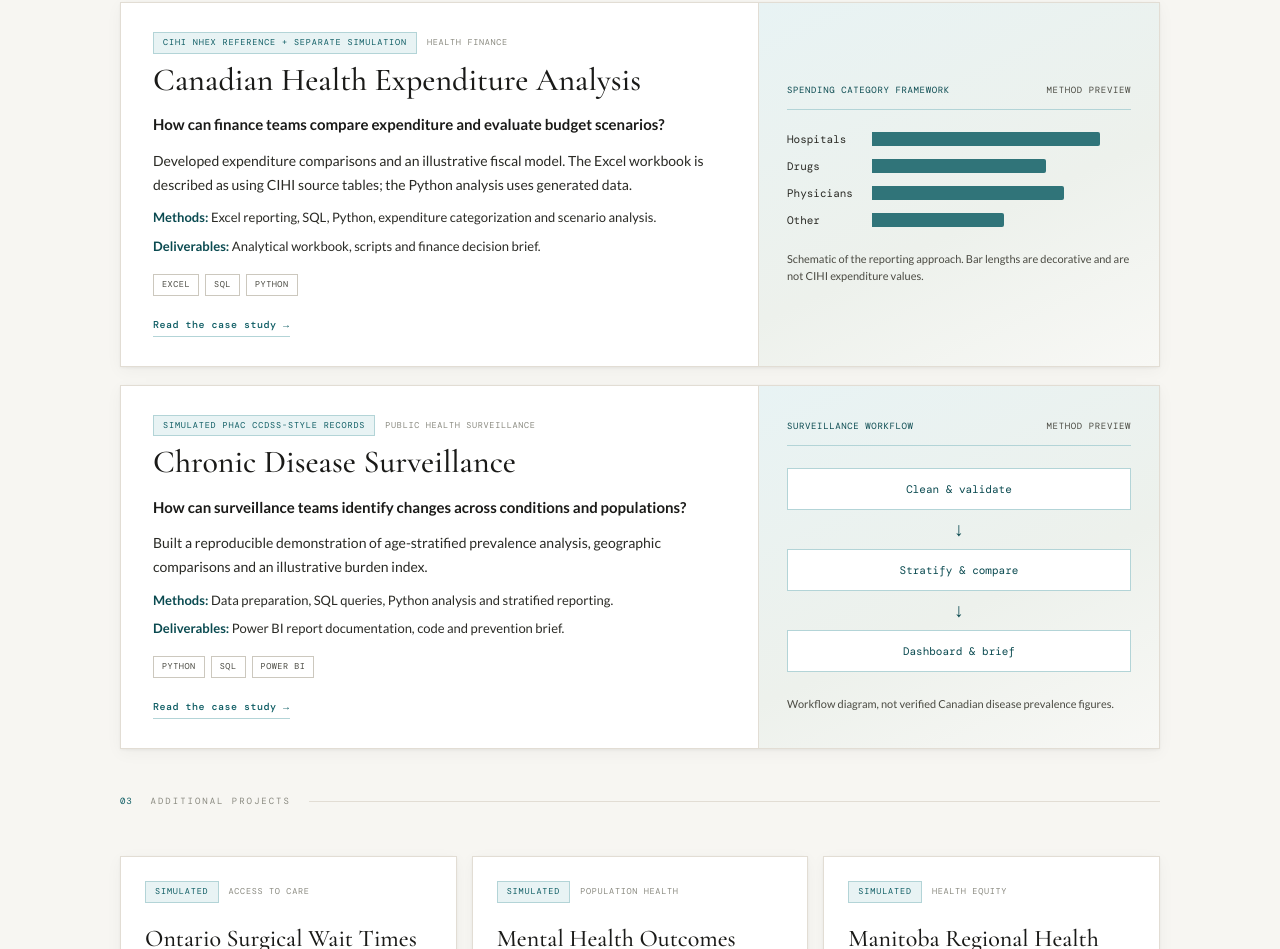
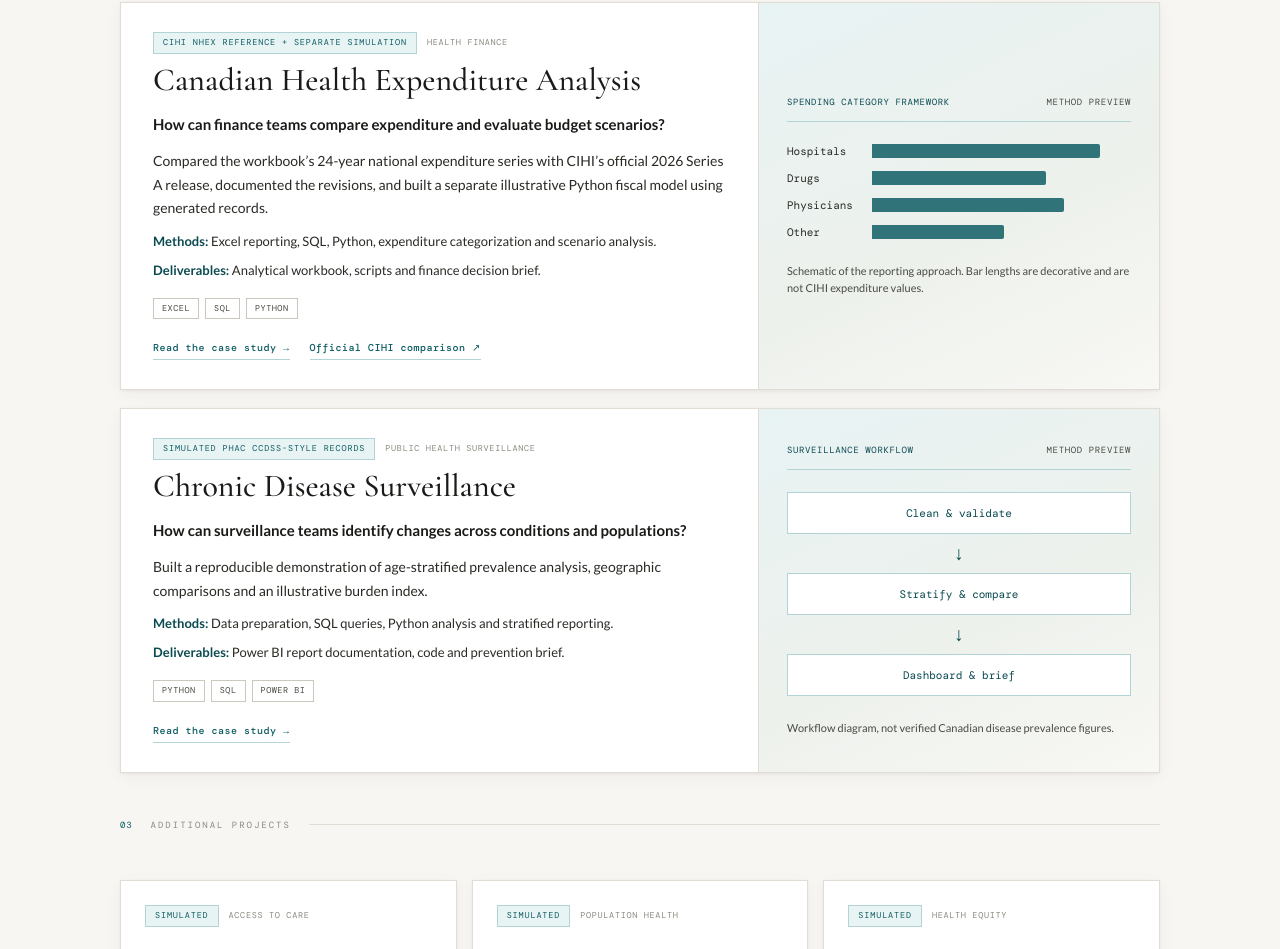
Before and after one commit to Famiyke/health-data-portfolio, a plain HTML site: page index.html in a window 1280 px wide. Shown: the part 2162-3111 px from the top of the page. Drawn offline with nearby package versions, Linux system fonts and the light colour scheme; a web font is replaced by a local one.

Commit message:
Feature source-checked 24-year CIHI comparison in expenditure project

```diff
--- a/index.html
+++ b/index.html
@@ -565,11 +565,11 @@ section[id] { scroll-margin-top: 75px; }
           <div class="proj-meta"><span class="proj-src">CIHI NHEX reference + separate simulation</span><span class="proj-domain">Health finance</span></div>
           <h3>Canadian Health Expenditure Analysis</h3>
           <p class="featured-question">How can finance teams compare expenditure and evaluate budget scenarios?</p>
-          <p>Developed expenditure comparisons and an illustrative fiscal model. The Excel workbook is described as using CIHI source tables; the Python analysis uses generated data.</p>
+          <p>Compared the workbook’s 24-year national expenditure series with CIHI’s official 2026 Series A release, documented the revisions, and built a separate illustrative Python fiscal model using generated records.</p>
           <div class="featured-detail"><strong>Methods:</strong> Excel reporting, SQL, Python, expenditure categorization and scenario analysis.</div>
           <div class="featured-detail"><strong>Deliverables:</strong> Analytical workbook, scripts and finance decision brief.</div>
           <div class="proj-tools"><span class="tool">Excel</span><span class="tool">SQL</span><span class="tool">Python</span></div>
-          <div class="featured-actions"><a href="https://github.com/Famiyke/health-expenditure-canada" target="_blank" rel="noopener noreferrer">Read the case study →</a></div>
+          <div class="featured-actions"><a href="https://github.com/Famiyke/health-expenditure-canada" target="_blank" rel="noopener noreferrer">Read the case study →</a><a href="https://github.com/Famiyke/health-expenditure-canada/blob/main/OFFICIAL_NHEX_RECONCILIATION.md" target="_blank" rel="noopener noreferrer">Official CIHI comparison ↗</a></div>
         </div>
         <div class="featured-visual">
           <div class="visual-top"><span>Spending category framework</span><span>Method preview</span></div>
```
